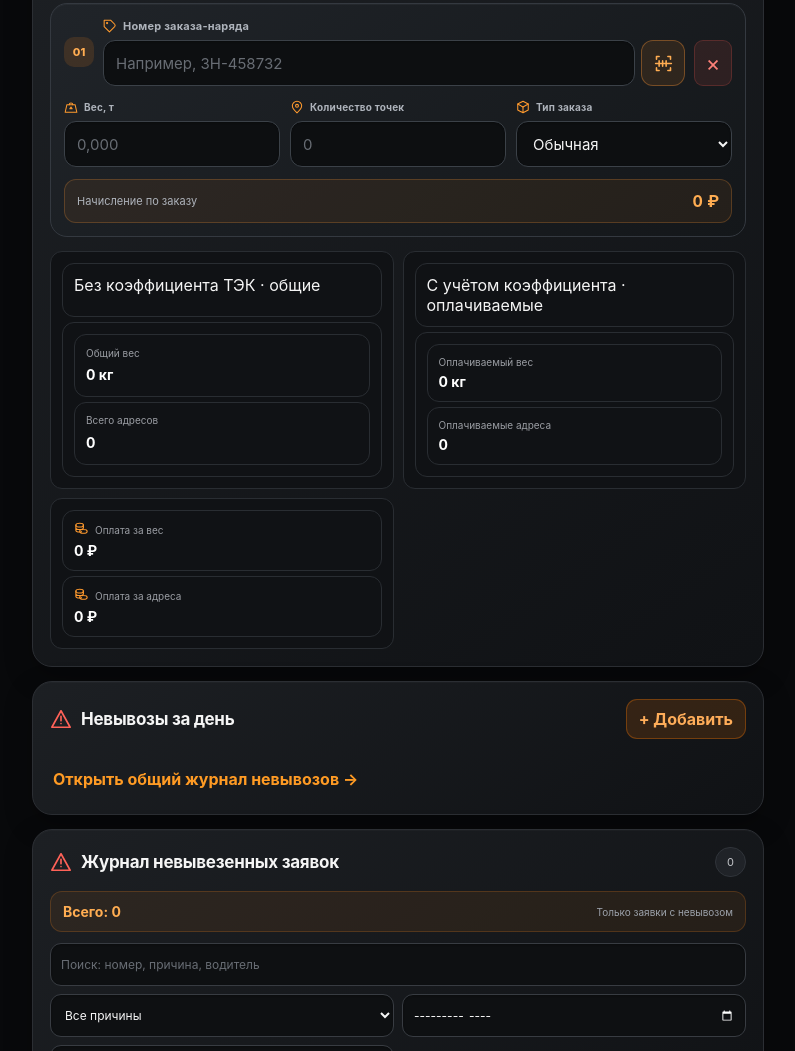
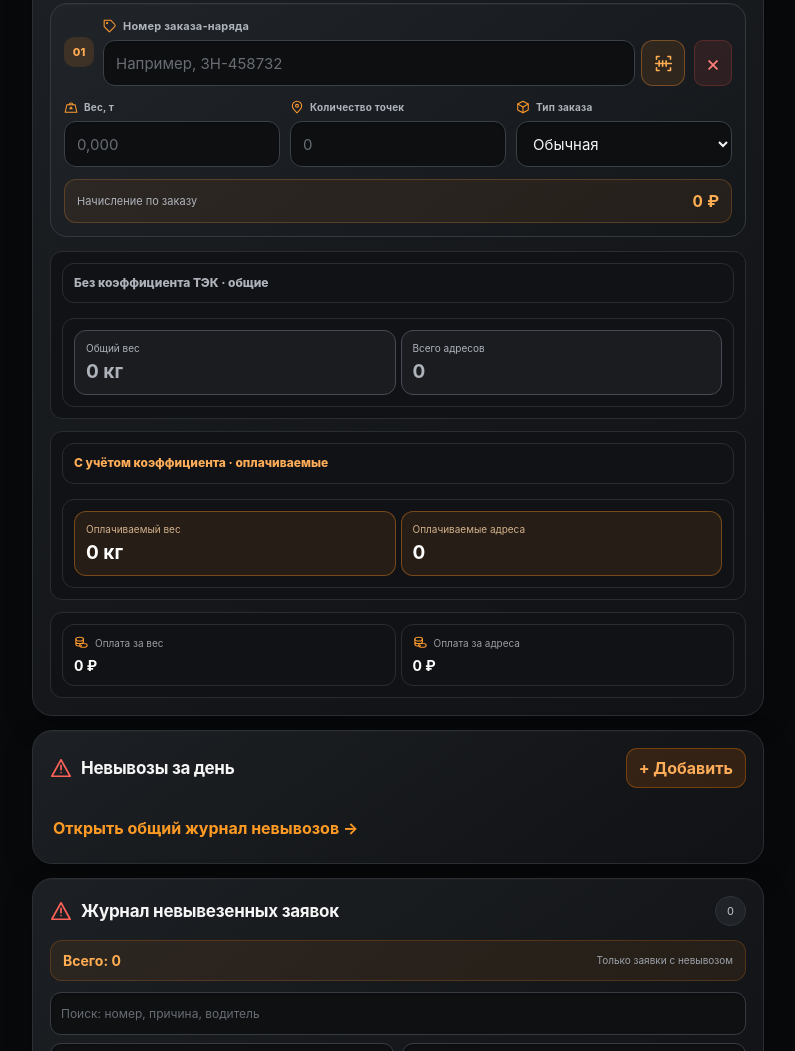
Before and after one commit to busygin-nickita/moya-zarplata, a plain HTML site: page index.html in a window 1280 px wide. Shown: the part 3271-4322 px from the top of the page, without its empty margins (242-1037 px from the left). Drawn offline with nearby package versions, Linux system fonts and the light colour scheme.

Commit message:
Style gross daily totals in gray and payable totals in orange

```diff
--- a/styles.css
+++ b/styles.css
@@ -520,3 +520,22 @@ body.earnings-hidden-global .stats-breakdown b {
 
 /* Hide the entire earnings calendar content in privacy mode */
 body.earnings-hidden-global .calendar-private-content{display:none!important}
+
+/* Daily totals: neutral raw values and orange payable values */
+.totals{display:grid;grid-template-columns:1fr;gap:12px}
+.totals-group{border:1px solid #343941;border-radius:16px;padding:12px;background:rgba(255,255,255,.025)}
+.totals-group-title{font-size:12px;font-weight:800;line-height:1.35;margin:0 0 10px;color:#aeb3bb}
+.totals-group-grid,.totals-payments{display:grid;grid-template-columns:1fr 1fr;gap:9px}
+.totals-group-grid>div,.totals-payments>div{min-width:0;display:grid;gap:6px;padding:11px;border-radius:12px}
+.totals-group-grid>div{background:#191c21;border:1px solid #3b414a}
+.totals-raw .totals-group-title,.totals-raw .totals-group-grid span,.totals-raw .totals-group-grid b{color:#aeb3bb}
+.totals-raw .totals-group-grid>div{background:rgba(145,153,165,.075);border-color:#454b55}
+.totals-raw .totals-group-grid b{font-size:19px}
+.totals-paid{border-color:rgba(255,145,35,.38);background:rgba(255,145,35,.045)}
+.totals-paid .totals-group-title{color:#ffad59}
+.totals-paid .totals-group-grid>div{background:rgba(255,145,35,.09);border-color:rgba(255,145,35,.38)}
+.totals-paid .totals-group-grid span{color:#d4b18c}
+.totals-paid .totals-group-grid b{color:#fff;font-size:19px}
+.totals-payments>div{background:#101215;border:1px solid #292d32}
+.totals-payments span{font-size:10px;color:var(--muted)}
+.totals-payments b{font-size:14px;color:#fff}
```
